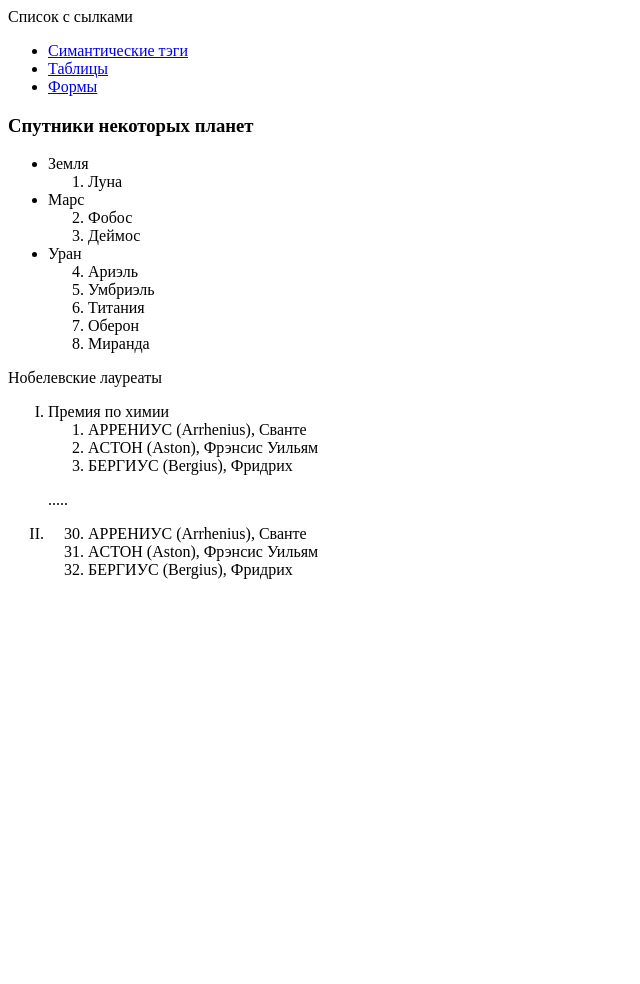
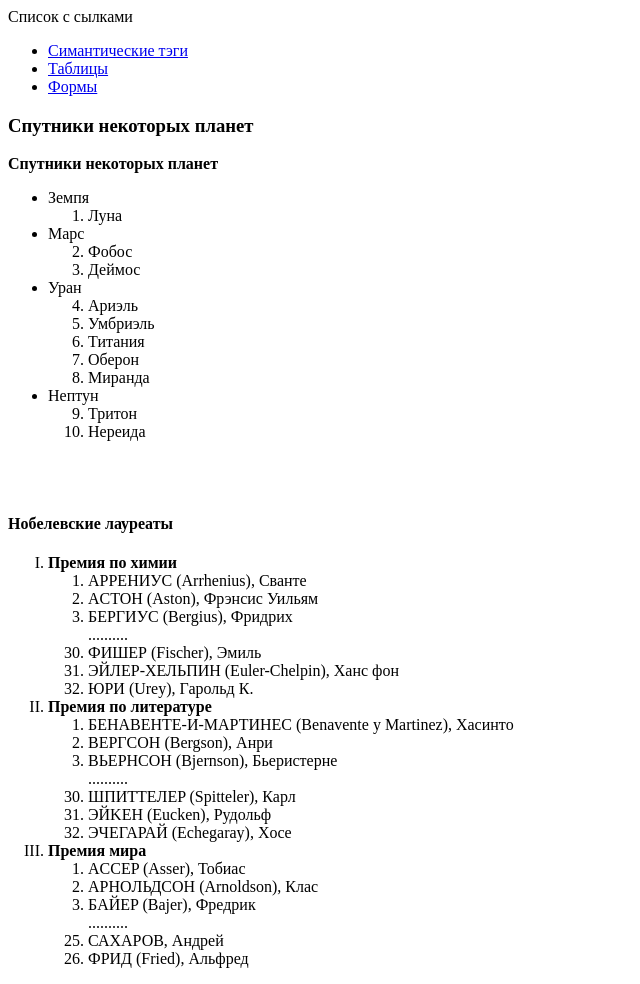
Before and after one commit to zloiProgrammer/zloiProgrammer.github.io, a plain HTML site: page GoIt/Lesson2/дз/task4.html in a window 1280 px wide. Shown: the whole page, without its empty margins (0-640 px from the left). Before the commit the page ends 800 px from the top, so only its background shows below. Drawn offline with Linux system fonts and the light colour scheme.

Commit message:
add lesson3

```diff
--- a/GoIt/Lesson2/дз/task4.html
+++ b/GoIt/Lesson2/дз/task4.html
@@ -18,17 +18,18 @@ and open the template in the editor.
             <li><a href="task3.html">Формы</a></li>
         </ul>
         <div><h3>Спутники некоторых планет</h3></div>
+        <b>Спутники некоторых планет</b>
 <ul>
-            <li>Земля
+    <li>Земпя
         <ol>
             <li>Луна</li>
         </ol>
     </li>
-            <li>Марс
+    <li>Mapc
         <ol start="2">
             <li>Фобос</li>
             <li>Деймос</li>
-                </ol>
+        </oL>
     </li>
     <li>Уран
         <ol start="4">
@@ -37,24 +38,58 @@ and open the template in the editor.
             <li>Титания</li>
             <li>Оберон</li>
             <li>Миранда</li>
-                </ol>
+        </oL>
+    </li>
+    <li>Нептун
+        <ol start="9">
+            <li>Тритон</li>
+            <li>Нереида</li>
+        </oL>
     </li>
 </ul>
-        <div>Hoбeлeвcкиe лауреаты </div>
+<br/>
+<br/>
+
+<h4>Hoбeлeвcкиe лауреаты</h4>
 <ol type="I">
-            <li>Премия по химии
+    <li>
+        <strong>Премия по химии</strong>
         <ol>
             <li>АРРЕНИУС (Arrhenius), Сванте</li>
             <li>ACTOH (Aston), Фрэнсис Уильям</li>
-                    <li>БЕРГИУС (Bergius), Фридрих</li>
+            <li>БЕРГИУС (Bergius), Фридрих
+                <br>..........
+            </li>
+            <li value=30>ФИШЕР (Fischer), Эмиль</li>
+            <li>ЭЙЛЕР-ХЕЛЬПИН (Euler-Chelpin), Ханс фон</li>
+            <li>ЮРИ (Urey), Гарольд К.</li>
         </ol>
     </li>
-            <p>.....</p>
     <li>
-                <ol start="30">
-                    <li>АРРЕНИУС (Arrhenius), Сванте</li>
-                    <li>ACTOH (Aston), Фрэнсис Уильям</li>
-                    <li>БЕРГИУС (Bergius), Фридрих</li>
+        <strong>Премия по литературе</strong>
+        <ol>
+            <li>БЕНАВЕНТЕ-И-МАРТИНЕС (Benavente у Martinez), Хасинто</li>
+            <li>BEPГCOH (Bergson), Анри</li>
+            <li>
+                BЬEPHCOH (Bjernson), Бьеристерне
+                <br>..........
+            </li>
+            <li value=30>ШПИTTEЛEP (Spitteler), Карл</li>
+            <li>ЭЙKEH (Eucken), Рудольф</li>
+            <li>ЭЧЕГАРАЙ (Echegaray), Xoce</li>
+        </ol>
+    </li>
+    <li>
+        <strong>Премия мира</strong>
+        <ol>
+            <li>ACCEP (Asser), Тобиас</li>
+            <li>APHOЛЬДCOH (Arnoldson), Клас</li>
+            <li>
+                БAЙEP (Bajer), Фредрик
+                <br>..........
+            </li>
+            <li value=25>САХАРОВ, Андрей</li>
+            <li>ФPИД (Fried), Альфред</li>
         </ol>
     </li>
 </ol>
--- /dev/null
+++ b/GoIt/Lesson3/index.css
@@ -0,0 +1,46 @@
+body
+{
+	font-size: 24px
+}
+
+/* все элементы с атрибутом id */
+div[id]
+{
+	color: red;
+}
+
+/* все элементы с атрибутом class с определнным значением */
+div[class="myclass mysuperclass"]
+{
+	text-decoration: underline;
+}
+
+/* все элементы с атрибутом id и определенным класс */
+/* не затрагивает двойные — сравнение по строке */
+div[id][class="myclass"]
+{
+	border: 2px dashed #000;
+}
+
+/* а так выбирает по слову */
+div[id][class~="myclass"]
+{
+	background: yellow;
+}
+
+/*
+E[foo^="bar"] — начало
+E[foo$="bar"] — конец
+*/
+
+/* содержит */
+div[title*="ест"]
+{
+	font-style: italic;
+}
+
+
+/*
+E[lang|="en"] > lang="en-au"
+E[src|="figure"] > img src="figure-1.png", img src="figure-2.png"
+*/
```
Also changed, not shown: GoIt/Lesson3/Lesson3.html (added, +26 -0 lines), GoIt/Lesson3/index.html (added, +5 -0 lines). Lines whose indentation alone changed are shown as unchanged.
